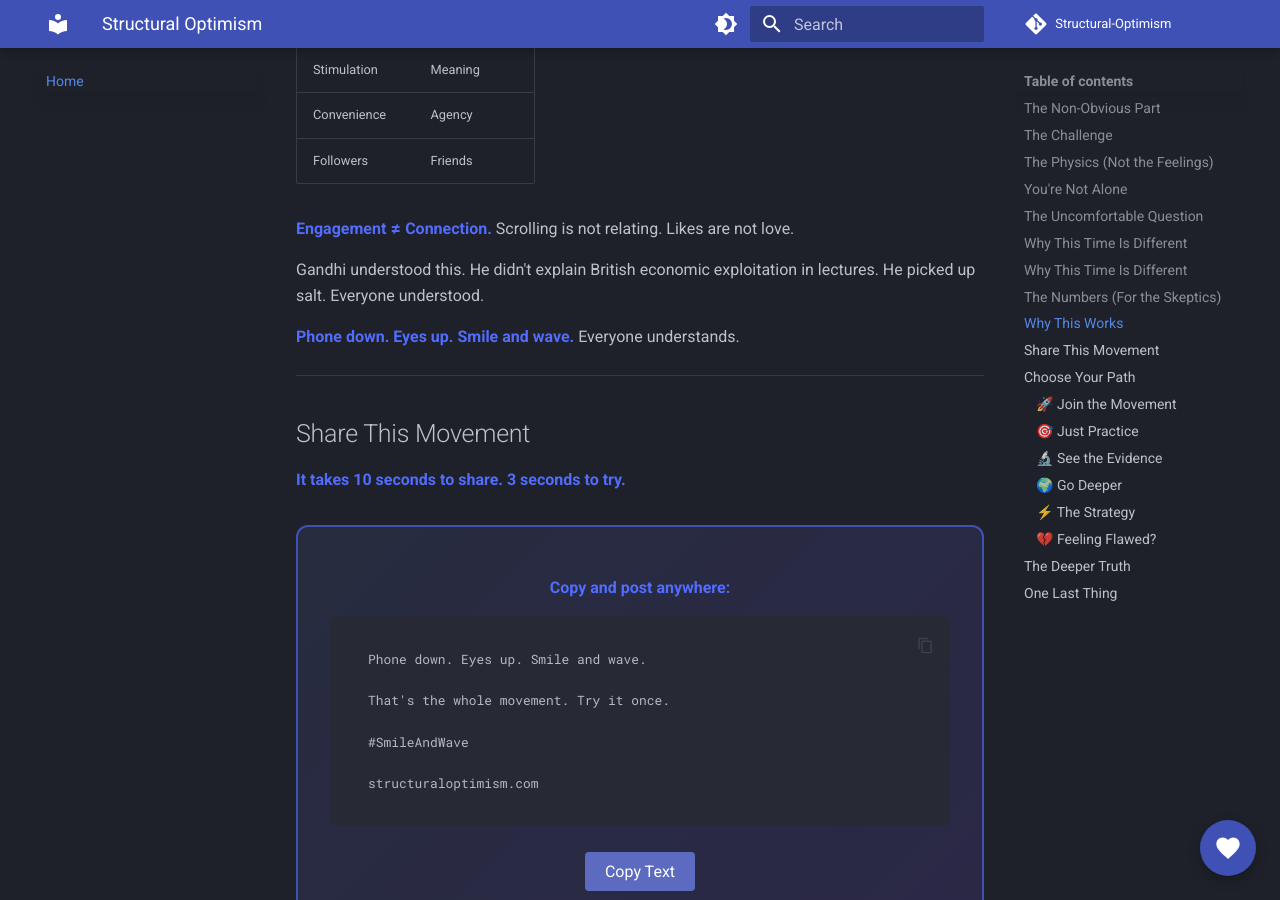
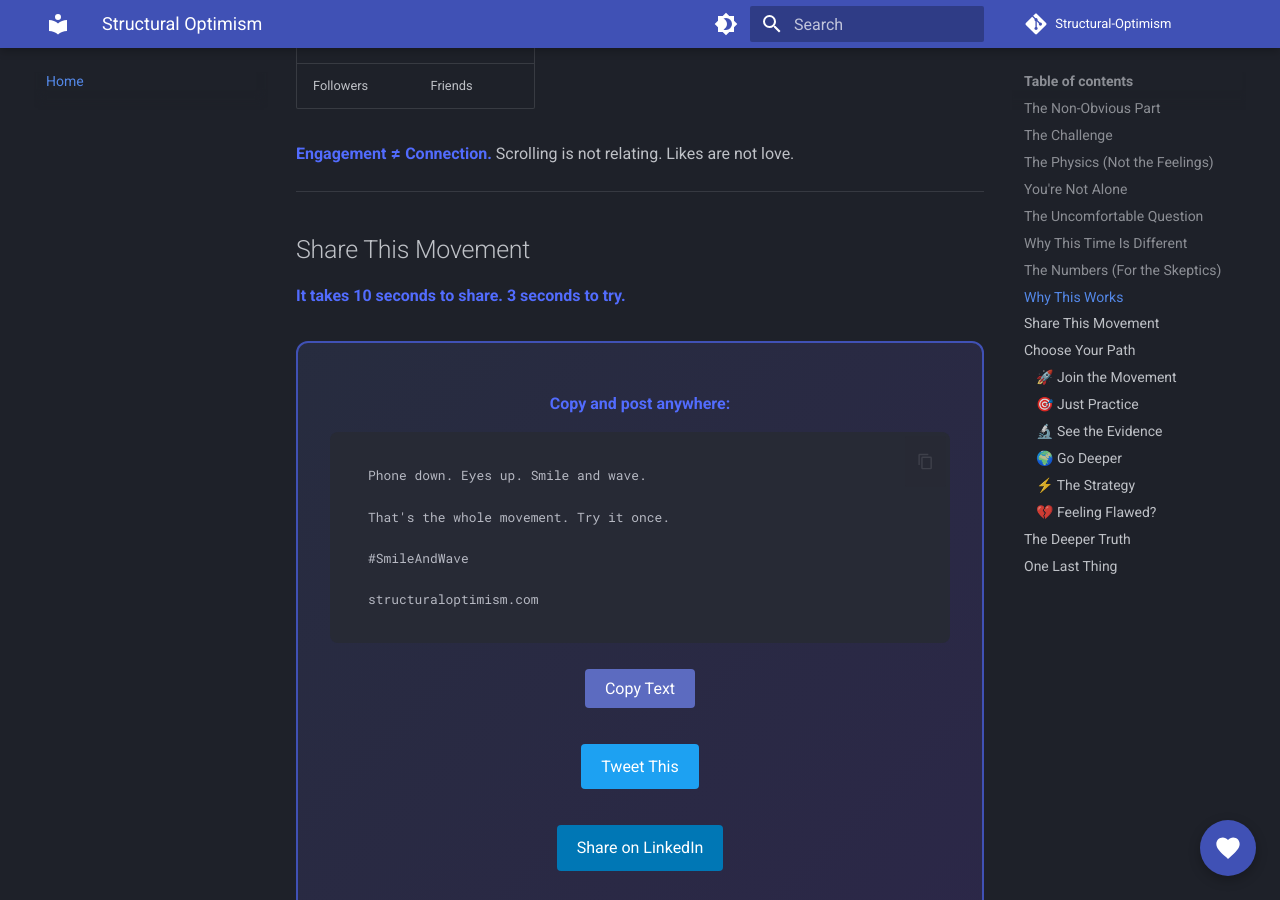
Before and after one commit to Aphantasic-Optimist/Structural-Optimism, an MkDocs documentation site: the page built from docs/index.md, in a window 1280 px wide and 900 px high, scrolled down 4302 px. Built offline with MkDocs 1.6.1 and Material for MkDocs 9.7.7, drawn with Linux system fonts in a browser that asks for light colours; comment, search, counter and statistics services are not loaded; some of the changed text lies outside the part shown.

Commit message:
Fix duplicate header and redundant Gandhi reference

```diff
--- a/docs/index.md
+++ b/docs/index.md
@@ -109,8 +109,6 @@ The solution isn't more knowledge. It's action. One smile. One wave. One moment
 
 ## Why This Time Is Different
 
-## Why This Time Is Different
-
 Every generation has said "put down the distraction." Books. Radio. TV. Phones.
 
 **This time the distraction fights back.**
@@ -156,10 +154,6 @@ Not feelings. Not philosophy. Physics and biology doing what they do.
 | Followers | Friends |
 
 **Engagement ≠ Connection.** Scrolling is not relating. Likes are not love.
-
-Gandhi understood this. He didn't explain British economic exploitation in lectures. He picked up salt. Everyone understood.
-
-**Phone down. Eyes up. Smile and wave.** Everyone understands.
 
 ---
 
```
